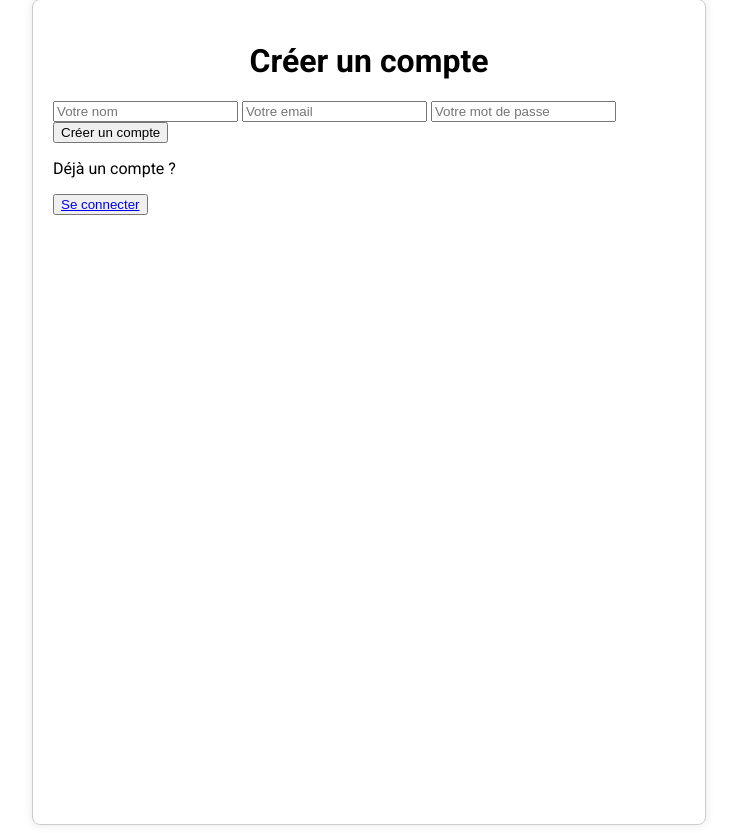
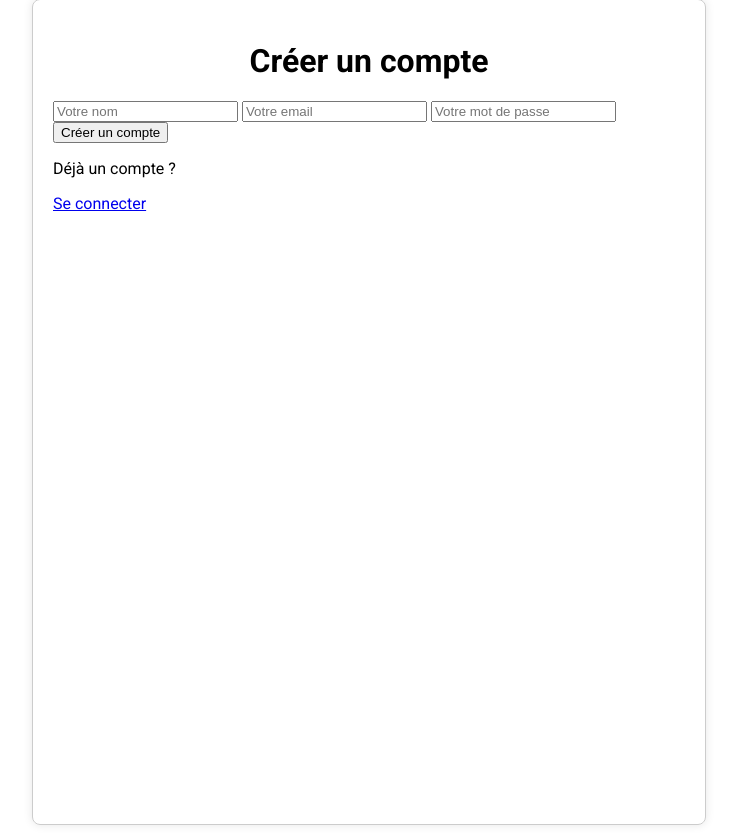
Before and after one commit to masdonte/BiblioWeb, a PHP site: the page made by pages/signon.php in a window 1280 px wide. Shown: the part 127-960 px from the top of the page, without its empty margins (271-1008 px from the left). Run offline with PHP 8.4, Linux system fonts and the light colour scheme; the template is opened without the code that fills it, so the values that code supplies are empty; some libraries are stand-ins or nearby versions.

Commit message:
suppression du bouton inutile dans création de compte

```diff
--- a/pages/signon.php
+++ b/pages/signon.php
@@ -76,7 +76,7 @@ if (isset($_POST["email"]) && isset($_POST["password"]) && isset($_POST["nom"]))
             </form>
 
             <p>Déjà un compte ?</p>
-            <button class="secondary"><a href="../Biblioweb/index.php?page=login">Se connecter</a></button>
+            <a href="../Biblioweb/index.php?page=login">Se connecter</a></button>
         </div>
         </div>
 </body>
```
